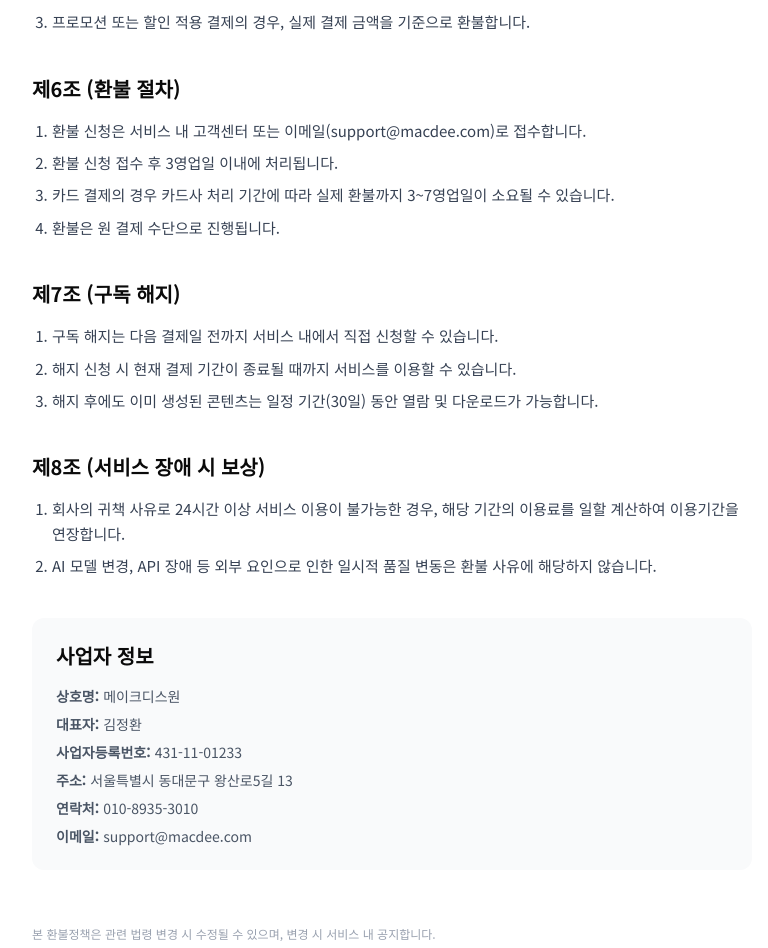
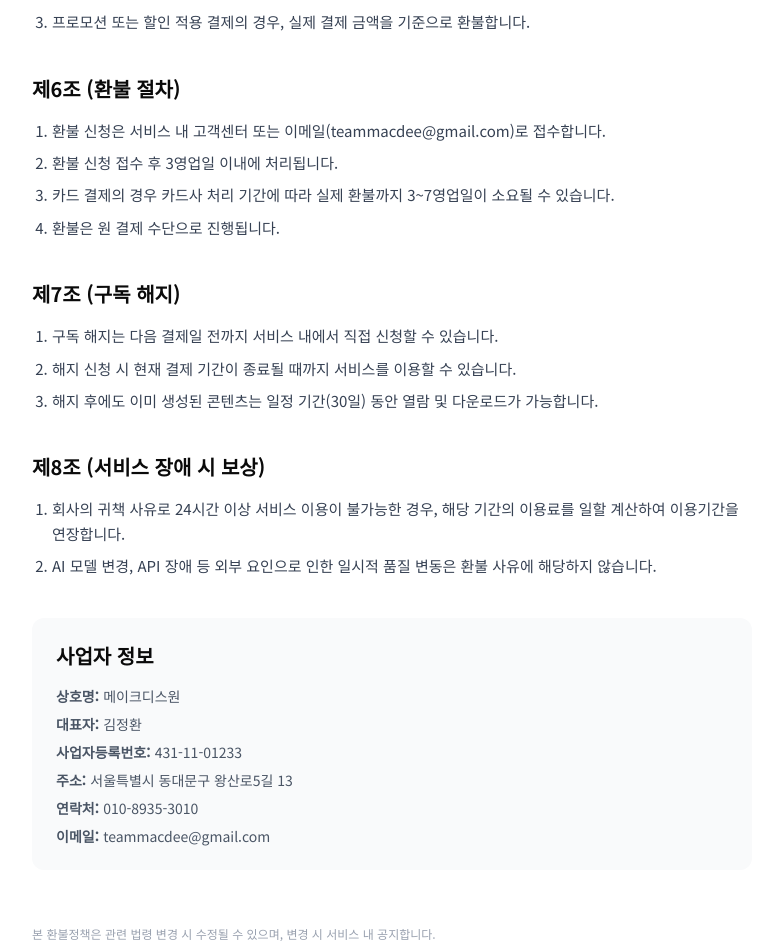
Before and after one commit to makethiswon-gif/macdee, a Next.js app: page /refund in a window 1280 px wide. Shown: the part 1204-2152 px from the top of the page, without its empty margins (248-1016 px from the left). Built offline with nearby package versions, Linux system fonts and the light colour scheme.

Commit message:
chore: 연락처 이메일을 teammacdee@gmail.com으로 변경

```diff
--- a/app/page.tsx
+++ b/app/page.tsx
@@ -606,14 +606,14 @@ function Footer() {
             <ul className="space-y-3">
               <li><a href="/terms" className="text-[13px] text-white/25 hover:text-white/60 transition-colors">이용약관</a></li>
               <li><a href="/refund" className="text-[13px] text-white/25 hover:text-white/60 transition-colors">환불정책</a></li>
-              <li><a href="mailto:support@macdee.com" className="text-[13px] text-white/25 hover:text-white/60 transition-colors">문의하기</a></li>
+              <li><a href="mailto:teammacdee@gmail.com" className="text-[13px] text-white/25 hover:text-white/60 transition-colors">문의하기</a></li>
             </ul>
           </div>
           <div>
             <h4 className="text-[11px] text-white/30 uppercase tracking-[0.15em] mb-5">연락처</h4>
             <ul className="space-y-3 text-[13px] text-white/25">
               <li>010-8935-3010</li>
-              <li>support@macdee.com</li>
+              <li>teammacdee@gmail.com</li>
               <li>서울특별시 동대문구 왕산로5길 13</li>
             </ul>
           </div>
--- a/app/refund/page.tsx
+++ b/app/refund/page.tsx
@@ -108,7 +108,7 @@ export default function RefundPolicyPage() {
                     <section>
                         <h2 className="text-xl font-bold text-[#0A0A0A] mb-4">제6조 (환불 절차)</h2>
                         <ol className="list-decimal pl-5 space-y-2">
-                            <li>환불 신청은 서비스 내 고객센터 또는 이메일(support@macdee.com)로 접수합니다.</li>
+                            <li>환불 신청은 서비스 내 고객센터 또는 이메일(teammacdee@gmail.com)로 접수합니다.</li>
                             <li>환불 신청 접수 후 3영업일 이내에 처리됩니다.</li>
                             <li>카드 결제의 경우 카드사 처리 기간에 따라 실제 환불까지 3~7영업일이 소요될 수 있습니다.</li>
                             <li>환불은 원 결제 수단으로 진행됩니다.</li>
@@ -140,7 +140,7 @@ export default function RefundPolicyPage() {
                             <li><strong>사업자등록번호:</strong> 431-11-01233</li>
                             <li><strong>주소:</strong> 서울특별시 동대문구 왕산로5길 13</li>
                             <li><strong>연락처:</strong> 010-8935-3010</li>
-                            <li><strong>이메일:</strong> support@macdee.com</li>
+                            <li><strong>이메일:</strong> teammacdee@gmail.com</li>
                         </ul>
                     </section>
 
--- a/app/terms/page.tsx
+++ b/app/terms/page.tsx
@@ -142,7 +142,7 @@ export default function TermsPage() {
                             <li><strong>사업자등록번호:</strong> 431-11-01233</li>
                             <li><strong>주소:</strong> 서울특별시 동대문구 왕산로5길 13</li>
                             <li><strong>연락처:</strong> 010-8935-3010</li>
-                            <li><strong>이메일:</strong> support@macdee.com</li>
+                            <li><strong>이메일:</strong> teammacdee@gmail.com</li>
                         </ul>
                     </section>
                 </div>
```
